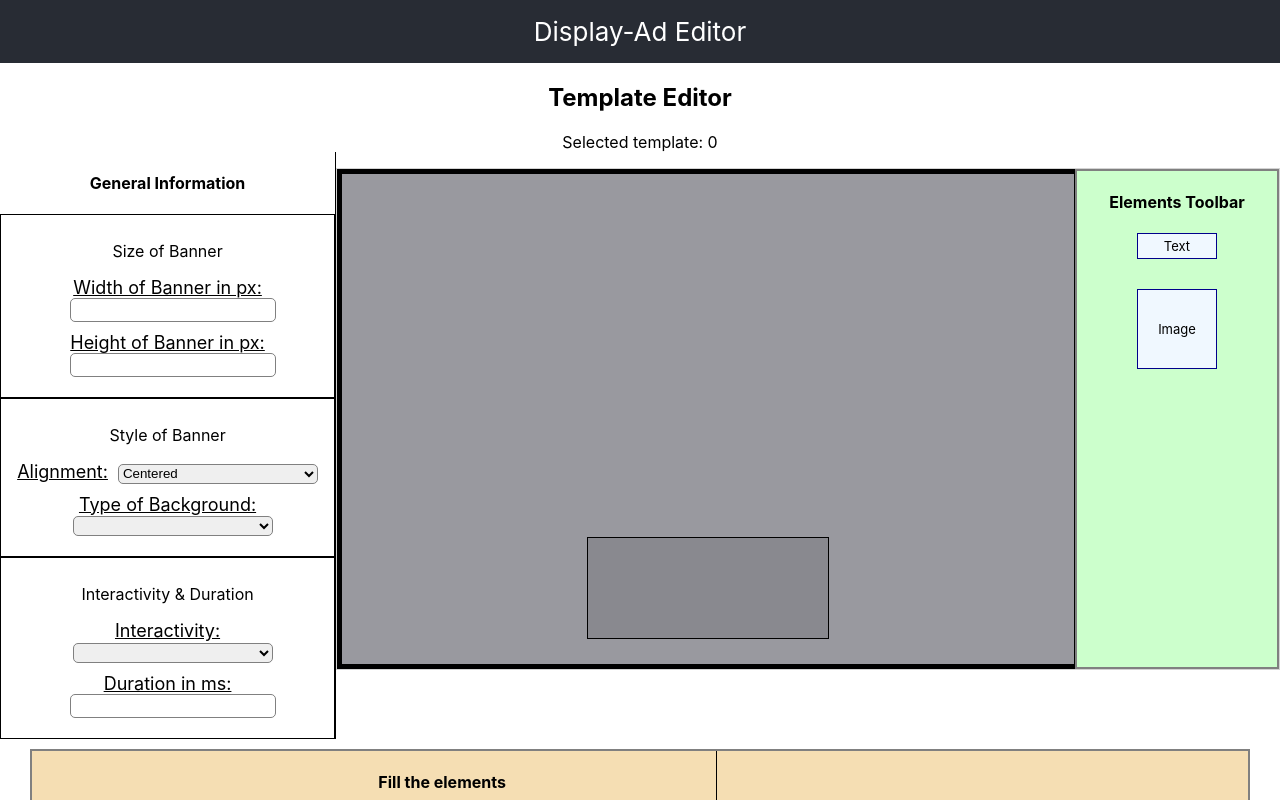
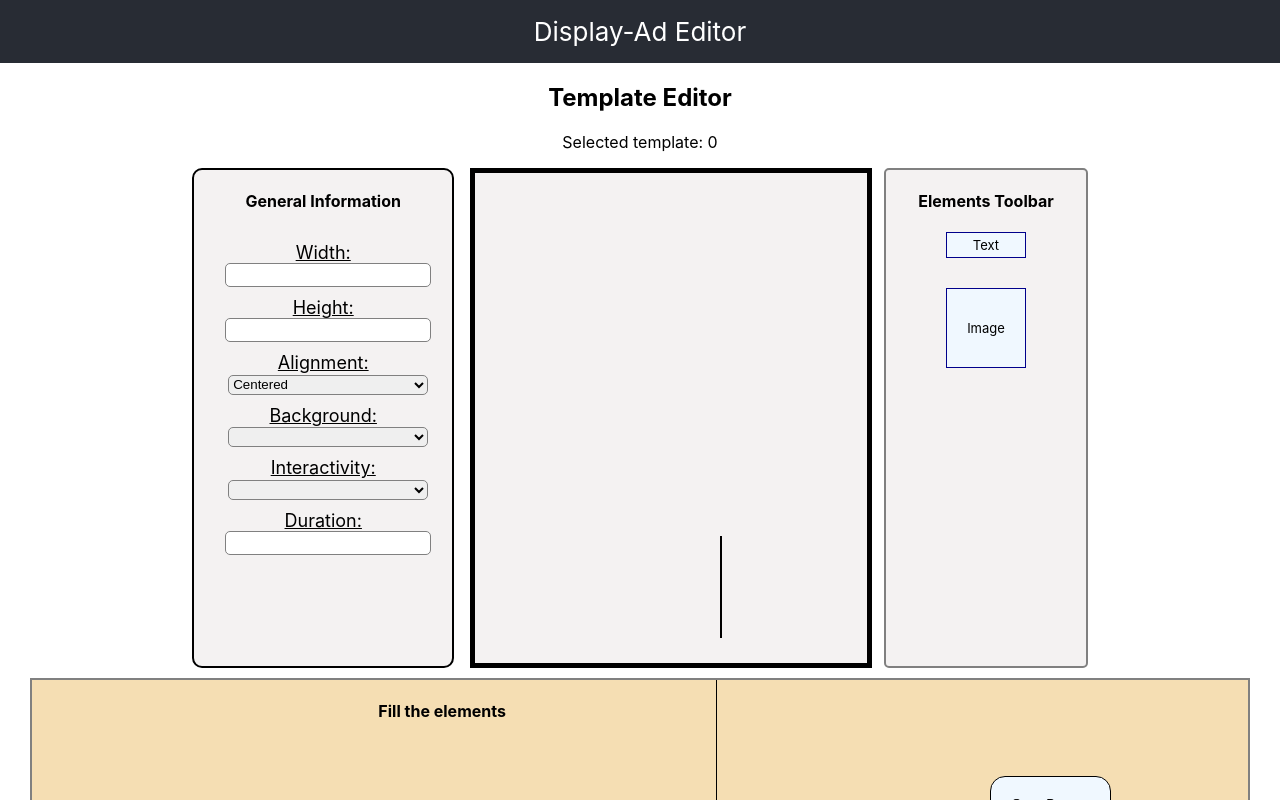
Before and after one commit to ferasalsabaa/awtp, a React (Create React App) app in the folder da-editor/: page / in a window 1280 px wide. Both pictures are taken after a click on the button "Standard-Banner". Shown: the top 800 px of the page. Built offline with nearby package versions, Linux system fonts and the light colour scheme.

Commit message:
Styling Editor

```diff
--- a/da-editor/src/steps/GeneralInputs.css
+++ b/da-editor/src/steps/GeneralInputs.css
@@ -1,3 +1,9 @@
+.general-info-inputs {
+    display: flex;
+    flex-direction: column;
+    padding: 10px;
+}
+
 .general-info-inputs label{
     font-size: large;
     text-decoration: underline;
@@ -16,6 +22,10 @@
     margin-bottom: 10px;
 }
 
+.label-input label{
+    margin-bottom: 5px;
+}
+
 .first-row{
     display: flex;
     flex-direction: row;
--- a/da-editor/src/steps/GeneralInputs.js
+++ b/da-editor/src/steps/GeneralInputs.js
@@ -21,13 +21,13 @@ export const GeneralInputs = ({}) => {
     const renderBackgroundInput = (selects) => {
         if (selects === "Color") {
             return <div className='label-input'>
-                <label htmlFor="input-bg-color">Color (Hex Code):</label>
+                <label htmlFor="input-bg-color">Color:</label>
                 <input type="text" id="input-bg-color" onChange={e => changeJson("background-color", e.target.value)}/>
                 </div>
         }
         else if (selects === "Image") {
             return <div className='label-input'>
-                <label htmlFor="input-bg-image">Image URL:</label>
+                <label htmlFor="input-bg-image">URL:</label>
                 <input type="text" id="input-bg-image" onChange={e => changeJson("background-image", e.target.value)}/>
                 </div>
         }
@@ -54,19 +54,14 @@ export const GeneralInputs = ({}) => {
         <div>
             <h4>General Information</h4>
             <div className='general-info-inputs'>
-                <div className='banner-attributes'>
-                    <p>Size of Banner</p>
                 <div className='label-input'>
-                        <label htmlFor="input-banner-width">Width of Banner in px:</label>
+                    <label htmlFor="input-banner-width">Width:</label>
                     <input type="text" id="input-banner-width" onChange={e => changeJson("width", e.target.value)}/>
                 </div>
                 <div className='label-input'>
-                        <label htmlFor="input-bg-color">Height of Banner in px:</label>
+                    <label htmlFor="input-bg-color">Height:</label>
                     <input type="text" id="input-banner-height" onChange={e => changeJson("height", e.target.value)}/>
                 </div>
-                </div>
-                <div className='banner-attributes'>
-                    <p>Style of Banner</p>
                 <div className='label-input'>
                 <label htmlFor="input-alignment">Alignment:</label>
                     <select id='input-alignment' onChange={e => changeJson("alignment", e.target.value)}>
@@ -76,16 +71,13 @@ export const GeneralInputs = ({}) => {
                     </select>
                 </div>
                 <div className='label-input'>
-                        <label htmlFor="input-select-bg">Type of Background:</label>
+                    <label htmlFor="input-select-bg">Background:</label>
                     <select id='input-select-bg' value={selects} onChange={e => {setSelects(e.target.value); changeJson("background-type", e.target.value)}}>
                         <option></option>
                         <option>Color</option>
                         <option>Image</option>
                     </select>
                 </div>
-                </div>
-                <div class='banner-attributes'>
-                    <p>Interactivity & Duration</p>
                 {renderBackgroundInput(selects)}
                 <div className='label-input'>
                     <label htmlFor="input-interactivity">Interactivity:</label>
@@ -98,9 +90,8 @@ export const GeneralInputs = ({}) => {
                 </div>
                 {renderInteractivity(selectInteractivity)}
                 <div className='label-input'>
-                        <label htmlFor="input-duration">Duration in ms:</label>
+                    <label htmlFor="input-duration">Duration:</label>
                     <input type="text" id="input-duration" onChange={e => changeJson("duration", e.target.value)}/>
-                    </div>
                 </div>
             </div>
         </div>
--- a/da-editor/src/steps/TemplateEditor.css
+++ b/da-editor/src/steps/TemplateEditor.css
@@ -1,32 +1,44 @@
 .da-editor{
     display: flex;
     flex-direction: row;
+    width: 70%;
+    margin: 0 auto;
+}
+
+.general-info{
+    display: flex;
+    flex-direction: column;
+    align-items: center;
+    border: 2px solid black;
+    border-radius: 10px;
+    margin: 1rem 1rem 0 0;
+    background-color: rgb(244, 242, 242);
 }
 
 .editor {
     height: 500px;
-    width: 95%;
+    width: 90%;
     margin: 0 auto;
     position: relative;
     overflow: hidden;
-    border: 1px solid lightgray;
     margin-top: 1rem;
 }
 
 .tv-background {
     position: absolute;
-    background: rgb(153, 153, 159);
+    background: rgb(244, 242, 242);
     border: 5px solid black;
     top: 0;
     left: 0;
     bottom: 0;
-    right: 200px;
+    right: 216px;
 }
 
 .elements-toolbar {
     position: absolute;
-    background: #CFC;
+    background: rgb(244, 242, 242);
     border: 2px solid gray;
+    border-radius: 5px;
     top: 0;
     right: 0;
     bottom: 0;
@@ -38,7 +50,7 @@
     top: 0;
     left: 0;
     bottom: 0;
-    right: 200px;
+    right: 216px;
 }
 
 .banner-inputs{
@@ -53,12 +65,6 @@
     justify-content: space-around;
 }
 
-.general-info{
-    display: flex;
-    flex-direction: column;
-    align-items: center;
-    border-right: 1px solid black;
-}
 
 
 .individual-info{
```
Lines whose indentation alone changed are shown as unchanged.
